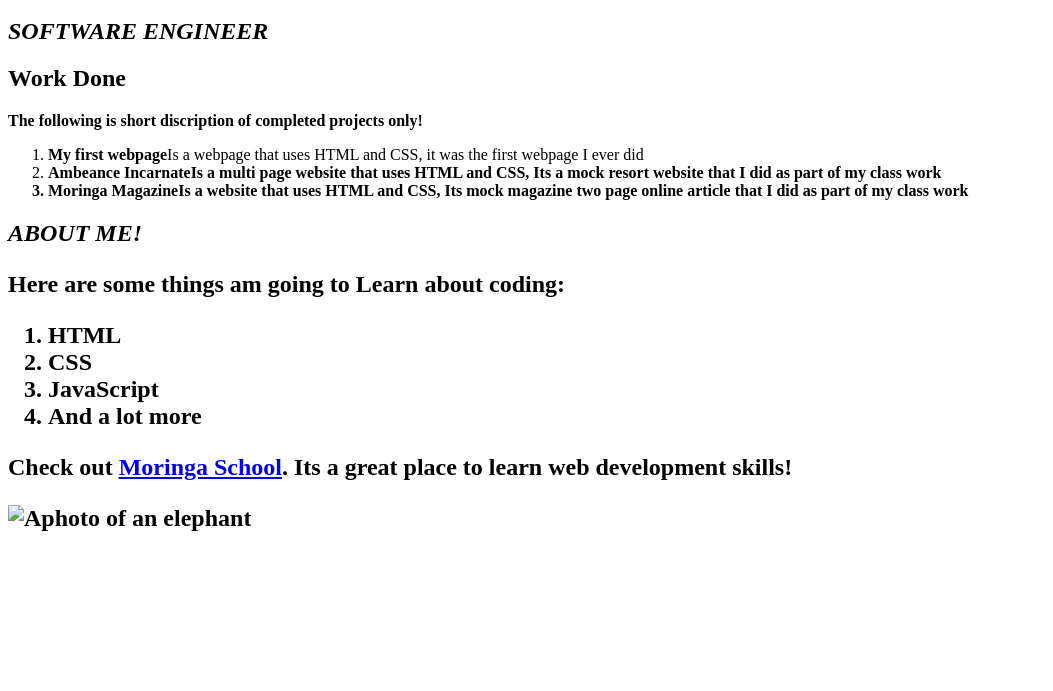
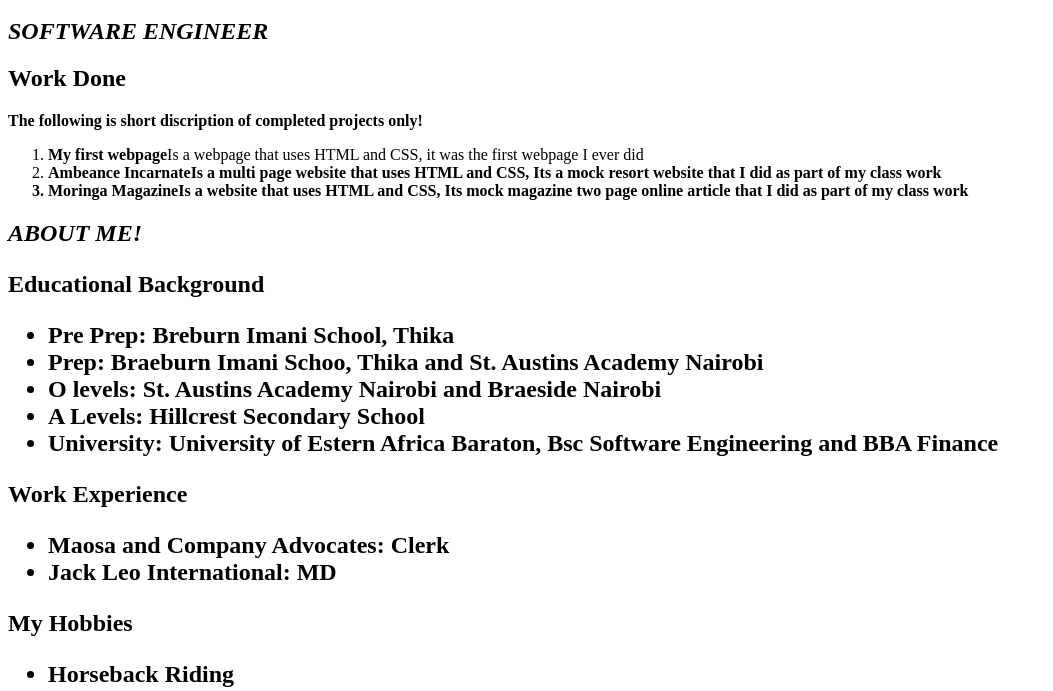
Before and after one commit to BenkiKuu/leo-igane-portfolio, a plain HTML site: page index.html in a window 1280 px wide. Shown: the part 109-800 px from the top of the page, without its empty margins (0-1053 px from the left). Drawn offline with Linux system fonts and the light colour scheme.

Commit message:
finishes the HTML code

```diff
--- a/index.html
+++ b/index.html
@@ -21,18 +21,32 @@
       <li><strong>Moringa Magazine</strong>Is a website that uses HTML and CSS,
         Its mock magazine two page online article that I did as part of my class
         work</li>
-    </ol>
-      <h2><em>ABOUT ME!</em></em>
+     </ol>
+    <h2><em>ABOUT ME!</em></em>
 
-  <p>Here are some things am going to Learn about coding:</p>
-    <ol>
-      <li>HTML</li>
-      <li>CSS</li>
-      <li>JavaScript</li>
-      <li>And a lot more</li>
-    </ol>
+
+
+  <p><strong>Educational Background</strong></p>
+    <ul>
+      <li>Pre Prep: Breburn Imani School, Thika</li>
+      <li>Prep: Braeburn Imani Schoo, Thika and St. Austins Academy Nairobi</li>
+      <li>O levels: St. Austins Academy Nairobi and Braeside Nairobi</li>
+      <li>A Levels: Hillcrest Secondary School</li>
+      <li>University: University of Estern Africa Baraton,
+        Bsc Software Engineering and BBA Finance</li>
+    </ul>
+  <p><strong>Work Experience</strong></p>
+    <ul>
+      <li>Maosa and Company Advocates: Clerk</li>
+      <li>Jack Leo International: MD</li>
+    </ul>
+  <p><strong>My Hobbies</strong></p>
+      <ul>
+        <li>Horseback Riding</li>
+        <li>polo</li>
+        <li>Playing the Keyboard</li>
+        <li>Creating Beautiful Code</li>
+      </ul>
   </body>
-  <p>Check out <a href="http://moringaschool.com/">Moringa School</a>.
-    Its a great place to learn web development skills!</p>
-    <img src="images/elephant.jpeg" alt="Aphoto of an elephant">
+  <p><strong>It has Been an Hounor Having you look at my page reach me on</strong></p>
 </html>
```
